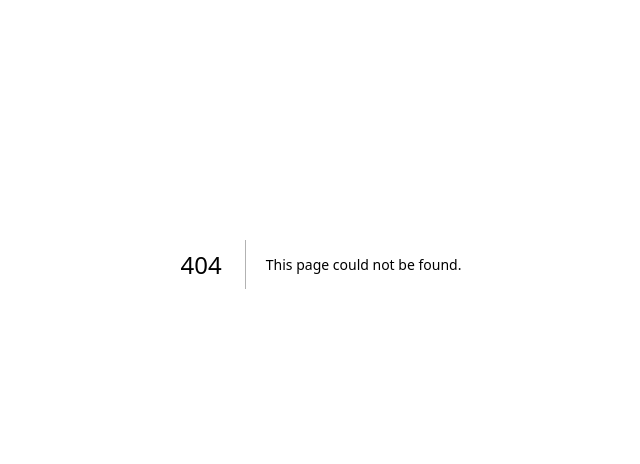
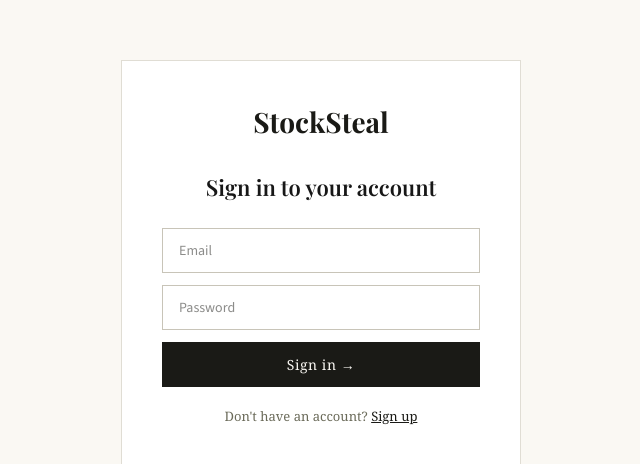
Before and after one commit to Marc-pijus/stocksteal, a Next.js app: page /login in a window 1280 px wide. Before the commit this address had no page. Shown: the part 136-600 px from the top of the page, without its empty margins (319-959 px from the left). Built offline with nearby package versions, Linux system fonts and the light colour scheme; no server answers.

Commit message:
Add Supabase Auth - login page and middleware

```diff
--- /dev/null
+++ b/app/login/page.tsx
@@ -0,0 +1,76 @@
+'use client'
+
+import { useState } from 'react'
+import { createBrowserClient } from '@supabase/ssr'
+
+export default function LoginPage() {
+  const [email, setEmail] = useState('')
+  const [password, setPassword] = useState('')
+  const [mode, setMode] = useState<'login' | 'signup'>('login')
+  const [loading, setLoading] = useState(false)
+  const [message, setMessage] = useState('')
+
+  const supabase = createBrowserClient(
+    process.env.NEXT_PUBLIC_SUPABASE_URL!,
+    process.env.NEXT_PUBLIC_SUPABASE_ANON_KEY!
+  )
+
+  async function handleSubmit(e: React.FormEvent) {
+    e.preventDefault()
+    setLoading(true)
+    setMessage('')
+
+    if (mode === 'signup') {
+      const { error } = await supabase.auth.signUp({ email, password })
+      if (error) setMessage(error.message)
+      else setMessage('Check your email to confirm your account.')
+    } else {
+      const { error } = await supabase.auth.signInWithPassword({ email, password })
+      if (error) setMessage(error.message)
+      else window.location.href = '/dashboard'
+    }
+    setLoading(false)
+  }
+
+  return (
+    <div style={{ fontFamily: 'Georgia, serif', background: '#faf8f3', minHeight: '100vh', display: 'flex', alignItems: 'center', justifyContent: 'center', padding: 20 }}>
+      <style>{`
+        @import url('https://fonts.googleapis.com/css2?family=Playfair+Display:wght@600;700&family=Source+Sans+3:wght@400;500&display=swap');
+        * { box-sizing: border-box; margin: 0; padding: 0; }
+        input { border: 1px solid #c8c4b8; background: #fff; padding: 11px 16px; font-family: 'Source Sans 3', sans-serif; font-size: 14px; color: #1a1a16; outline: none; width: 100%; margin-bottom: 12px; }
+        input:focus { border-color: #1a1a16; }
+      `}</style>
+
+      <div style={{ background: '#fff', border: '1px solid #e0ddd4', padding: '40px', width: '100%', maxWidth: 400 }}>
+        <a href="/" style={{ display: 'block', textAlign: 'center', marginBottom: 28, textDecoration: 'none' }}>
+          <span style={{ fontFamily: 'Playfair Display, serif', fontSize: 28, fontWeight: 700, color: '#1a1a16' }}>StockSteal</span>
+        </a>
+
+        <h2 style={{ fontFamily: 'Playfair Display, serif', fontSize: 22, fontWeight: 600, marginBottom: 24, textAlign: 'center' }}>
+          {mode === 'login' ? 'Sign in to your account' : 'Create your account'}
+        </h2>
+
+        <form onSubmit={handleSubmit}>
+          <input type="email" placeholder="Email" value={email} onChange={e => setEmail(e.target.value)} required />
+          <input type="password" placeholder="Password" value={password} onChange={e => setPassword(e.target.value)} required />
+          <button type="submit" disabled={loading} style={{ width: '100%', background: '#1a1a16', color: '#faf8f3', border: 'none', padding: '12px', fontFamily: 'Source Sans 3, sans-serif', fontSize: 14, fontWeight: 500, cursor: 'pointer', letterSpacing: '0.04em' }}>
+            {loading ? 'Loading...' : mode === 'login' ? 'Sign in →' : 'Create account →'}
+          </button>
+        </form>
+
+        {message && (
+          <p style={{ fontFamily: 'Source Sans 3, sans-serif', fontSize: 13, marginTop: 16, color: message.includes('error') || message.includes('Invalid') ? '#c0392b' : '#1a6b35', textAlign: 'center' }}>
+            {message}
+          </p>
+        )}
+
+        <p style={{ fontFamily: 'Source Sans 3, sans-serif', fontSize: 13, marginTop: 20, textAlign: 'center', color: '#6b6b5a' }}>
+          {mode === 'login' ? "Don't have an account? " : 'Already have an account? '}
+          <button onClick={() => setMode(mode === 'login' ? 'signup' : 'login')} style={{ background: 'none', border: 'none', color: '#1a1a16', cursor: 'pointer', fontSize: 13, textDecoration: 'underline', fontFamily: 'Source Sans 3, sans-serif' }}>
+            {mode === 'login' ? 'Sign up' : 'Sign in'}
+          </button>
+        </p>
+      </div>
+    </div>
+  )
+}
--- /dev/null
+++ b/lib/supabase-server.ts
@@ -0,0 +1,24 @@
+import { createServerClient } from '@supabase/ssr'
+import { cookies } from 'next/headers'
+
+export async function createClient() {
+  const cookieStore = await cookies()
+  return createServerClient(
+    process.env.NEXT_PUBLIC_SUPABASE_URL!,
+    process.env.NEXT_PUBLIC_SUPABASE_ANON_KEY!,
+    {
+      cookies: {
+        getAll() {
+          return cookieStore.getAll()
+        },
+        setAll(cookiesToSet) {
+          try {
+            cookiesToSet.forEach(({ name, value, options }) =>
+              cookieStore.set(name, value, options)
+            )
+          } catch {}
+        },
+      },
+    }
+  )
+}
--- /dev/null
+++ b/middleware.ts
@@ -0,0 +1,41 @@
+import { createServerClient } from '@supabase/ssr'
+import { NextResponse, type NextRequest } from 'next/server'
+
+export async function middleware(request: NextRequest) {
+  let supabaseResponse = NextResponse.next({ request })
+
+  const supabase = createServerClient(
+    process.env.NEXT_PUBLIC_SUPABASE_URL!,
+    process.env.NEXT_PUBLIC_SUPABASE_ANON_KEY!,
+    {
+      cookies: {
+        getAll() {
+          return request.cookies.getAll()
+        },
+        setAll(cookiesToSet) {
+          cookiesToSet.forEach(({ name, value }) =>
+            request.cookies.set(name, value)
+          )
+          supabaseResponse = NextResponse.next({ request })
+          cookiesToSet.forEach(({ name, value, options }) =>
+            supabaseResponse.cookies.set(name, value, options)
+          )
+        },
+      },
+    }
+  )
+
+  const { data: { user } } = await supabase.auth.getUser()
+
+  if (!user && request.nextUrl.pathname.startsWith('/dashboard')) {
+    const url = request.nextUrl.clone()
+    url.pathname = '/login'
+    return NextResponse.redirect(url)
+  }
+
+  return supabaseResponse
+}
+
+export const config = {
+  matcher: ['/dashboard/:path*'],
+}
--- a/package.json
+++ b/package.json
@@ -10,6 +10,7 @@
   },
   "dependencies": {
     "@anthropic-ai/sdk": "^0.80.0",
+    "@supabase/ssr": "^0.10.0",
     "@supabase/supabase-js": "^2.101.1",
     "@tailwindcss/typography": "^0.5.19",
     "axios": "^1.14.0",
```
Also changed, not shown: 1 other file (tests, documents, lock files or other folders).
